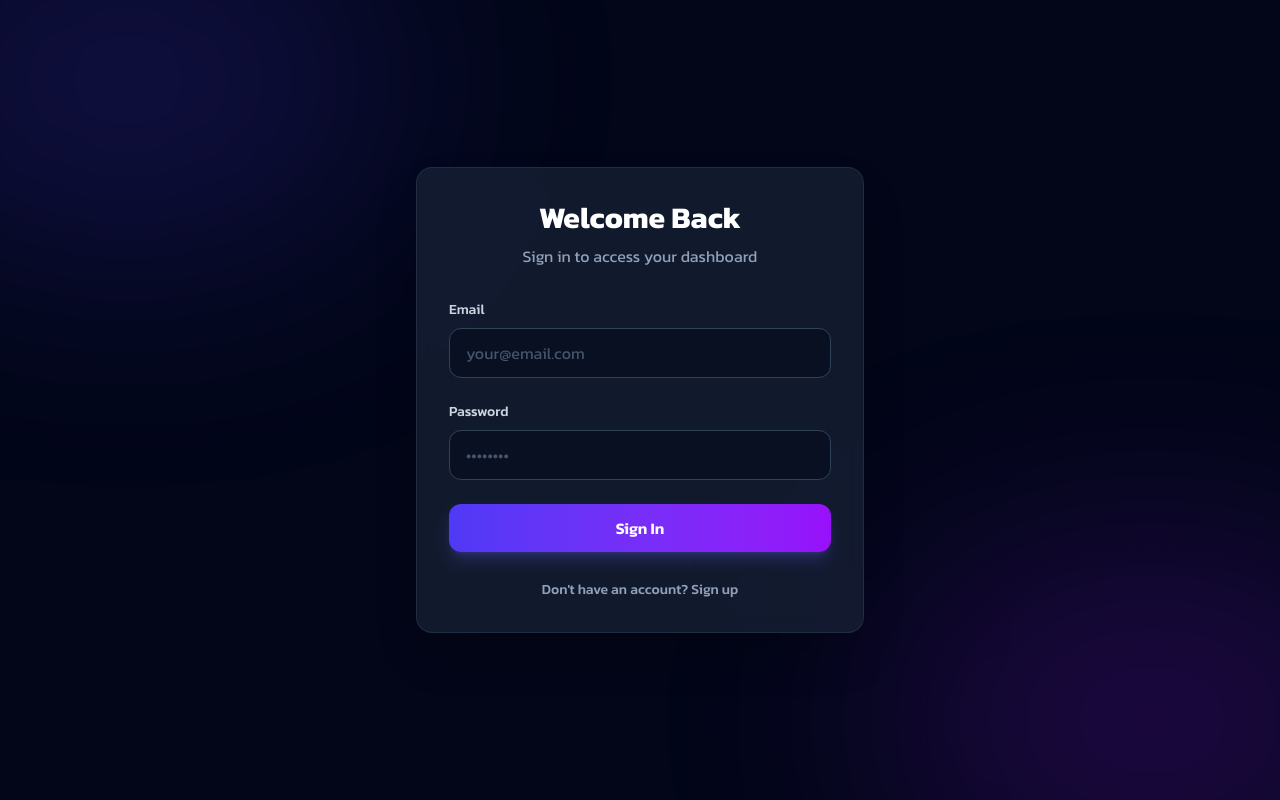
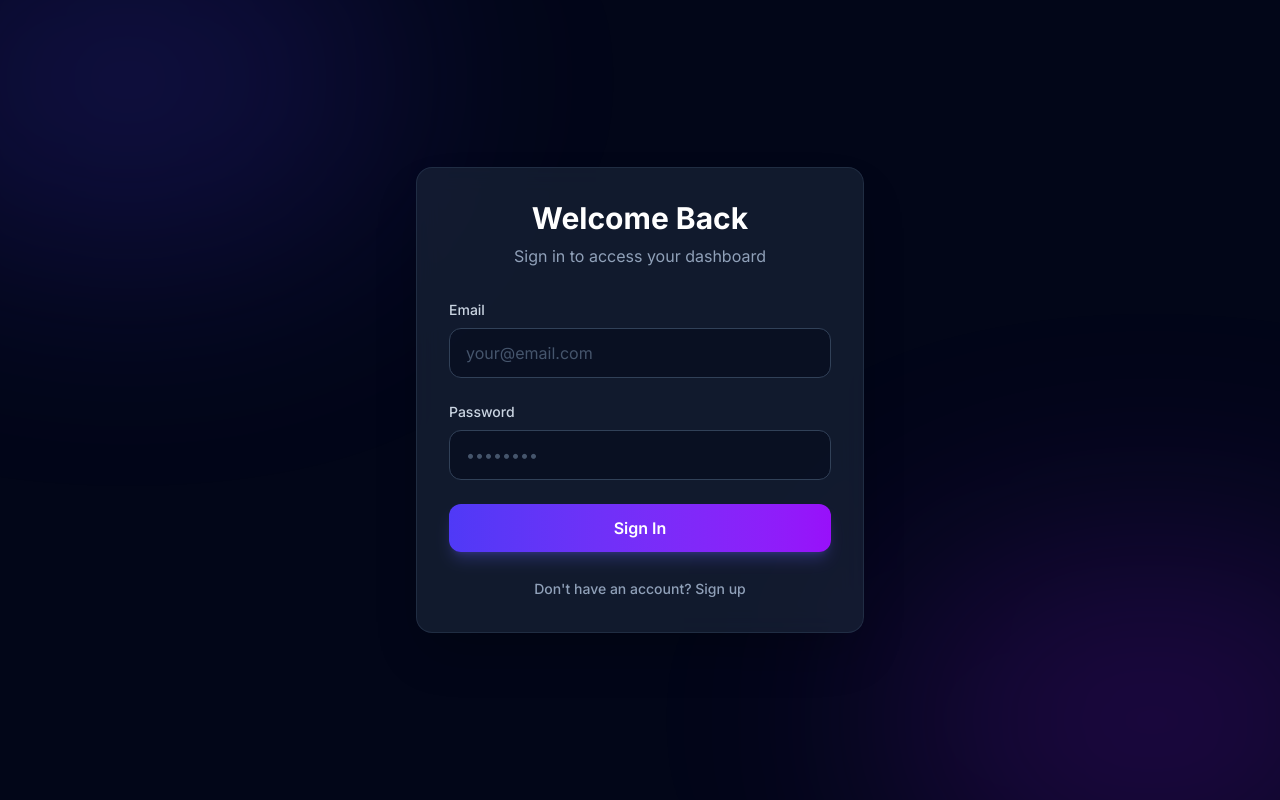
Before and after one commit to mnreview/mn_aff_report, a React (Vite) app: page /login in a window 1280 px wide. Built offline with nearby package versions, Linux system fonts and the light colour scheme; no server answers.

Commit message:
Font Update: Changed from Kanit to Inter for modern look

```diff
--- a/src/index.css
+++ b/src/index.css
@@ -1,13 +1,13 @@
-@import url('https://fonts.googleapis.com/css2?family=Kanit:wght@300;400;500;600;700&display=swap');
+@import url('https://fonts.googleapis.com/css2?family=Inter:wght@300;400;500;600;700;800&display=swap');
 @import "tailwindcss";
 
 @theme {
-    --font-family: 'Kanit', sans-serif;
+    --font-family: 'Inter', -apple-system, BlinkMacSystemFont, 'Segoe UI', sans-serif;
 }
 
 @layer base {
     body {
-        font-family: 'Kanit', sans-serif;
+        font-family: 'Inter', -apple-system, BlinkMacSystemFont, 'Segoe UI', sans-serif;
         background: linear-gradient(135deg, #0f172a 0%, #1e293b 50%, #0f172a 100%);
         color: #e2e8f0;
     }
```
